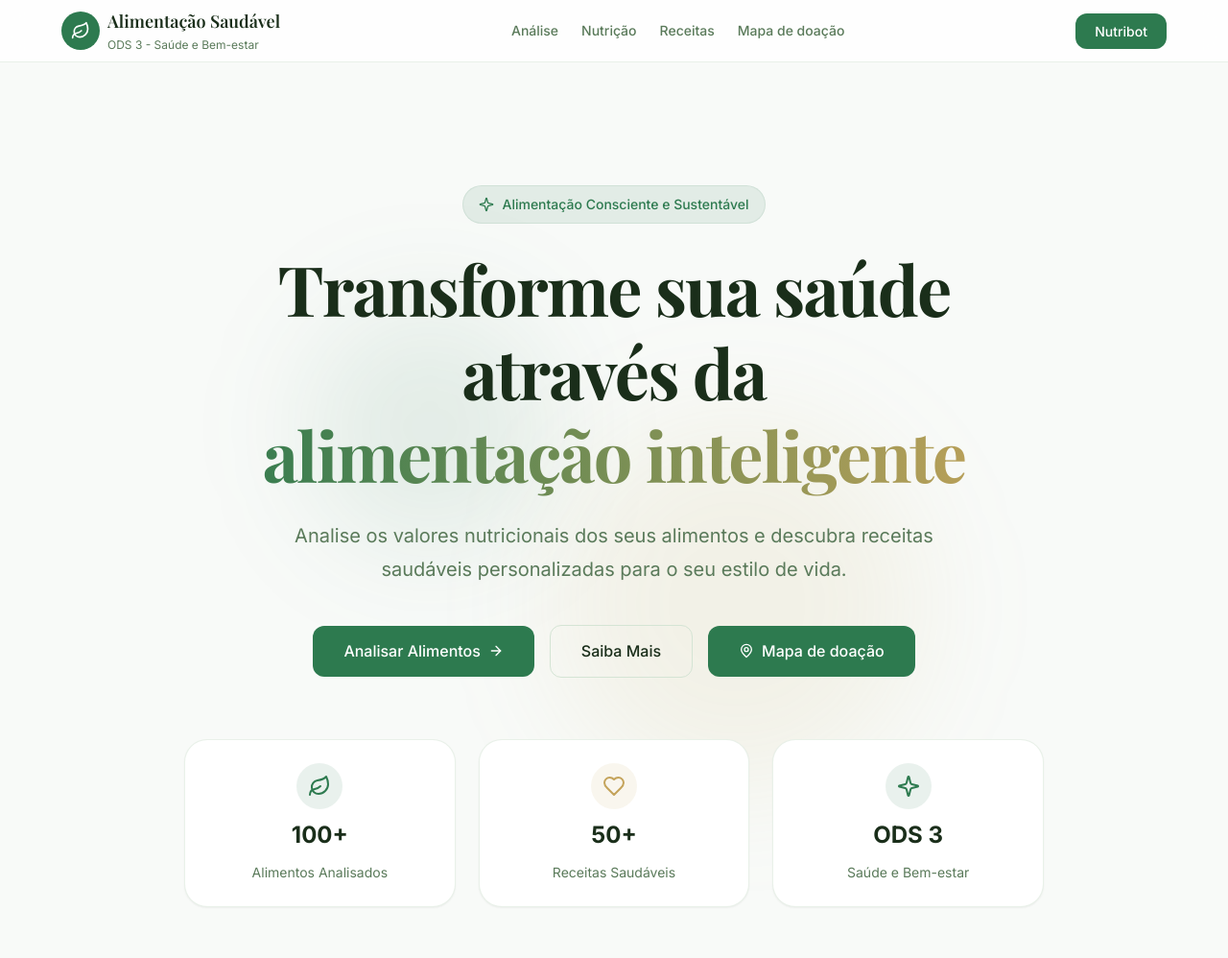
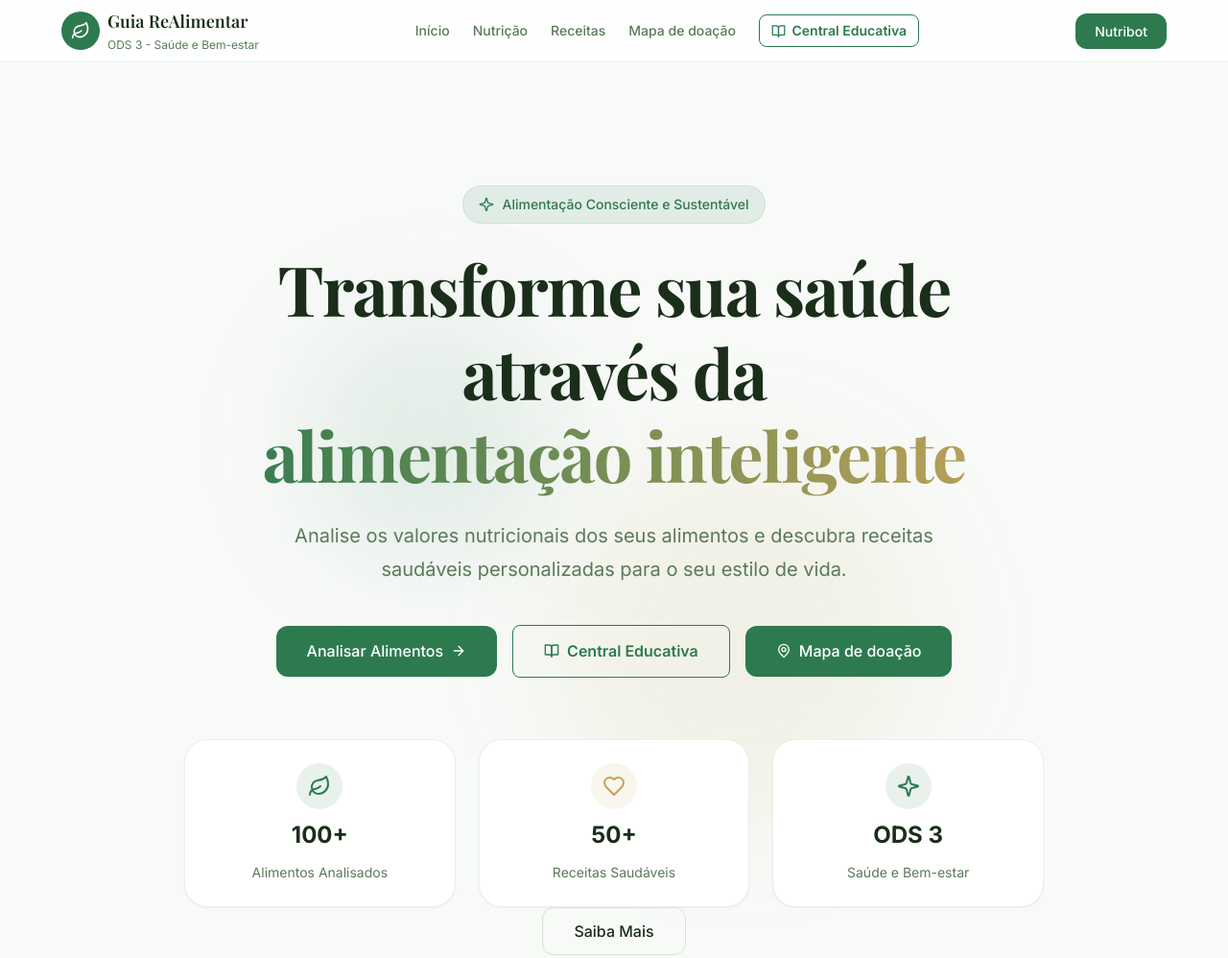
Before and after one commit to Danilocss13/trabalhoODS3.github.io, a plain HTML site: page index.html in a window 1280 px wide. Shown: the top 998 px of the page at 96% size. Drawn offline with nearby package versions, Linux system fonts and the light colour scheme.

Commit message:
Change title and update navigation links
Updated the title and footer text to reflect the new branding. Modified navigation links for smoother user experience.

```diff
--- a/index.html
+++ b/index.html
@@ -3,17 +3,62 @@
 <head>
   <meta charset="UTF-8">
   <meta name="viewport" content="width=device-width, initial-scale=1.0">
-  <title>ODS 3 - Alimentação Saudável</title>
+  <title>ODS 3 - Guia ReAlimentar</title>
   <meta name="description" content="Plataforma para análise nutricional e receitas saudáveis. Saúde e Bem-estar.">
   <link rel="preconnect" href="https://fonts.googleapis.com">
   <link rel="preconnect" href="https://fonts.gstatic.com" crossorigin>
   <link href="https://fonts.googleapis.com/css2?family=Inter:wght@400;500;600;700&family=Playfair+Display:wght@600;700&display=swap" rel="stylesheet">
   <link rel="stylesheet" href="styles.css">
+  <style>
+    /* Central Educativa button - hero */
+    .btn-educativo {
+      border-color: var(--primary, #2d7a4f);
+      color: var(--primary, #2d7a4f);
+      background: transparent;
+    }
+    .btn-educativo:hover {
+      background: var(--primary, #2d7a4f);
+      color: #fff;
+      border-color: var(--primary, #2d7a4f);
+    }
+    /* Central Educativa nav link highlight */
+    .nav-link-educativo {
+      color: var(--primary, #2d7a4f) !important;
+      font-weight: 600 !important;
+      border: 1px solid var(--primary, #2d7a4f);
+      border-radius: 0.5rem;
+      padding: 0.3rem 0.75rem;
+      transition: all 0.2s ease;
+    }
+    .nav-link-educativo:hover {
+      background: var(--primary, #2d7a4f);
+      color: #fff !important;
+    }
+    /* Central Educativa nav style for hero */
+    .btn-educativo-nav {
+      color: var(--primary, #2d7a4f) !important;
+      font-weight: 600 !important;
+      border: 1px solid var(--primary, #2d7a4f);
+      border-radius: 0.5rem;
+      padding: 0.875rem 2rem;
+      transition: all 0.2s ease;
+      display: inline-flex;
+      align-items: center;
+      gap: 0.5rem;
+      text-decoration: none;
+      font-size: 1rem;
+    }
+    .btn-educativo-nav:hover {
+      background: var(--primary, #2d7a4f);
+      color: #fff !important;
+    }
+  </style>
 </head>
 <body>
+  <div id="topo"></div>
   <header class="header" id="header">
     <div class="container header-content">
-      <a href="#header" class="logo">
+      <a href="#" class="logo" onclick="window.scrollTo({top:0,behavior:'smooth'}); return false;">
         <div class="logo-icon">
           <svg xmlns="http://www.w3.org/2000/svg" width="20" height="20" viewBox="0 0 24 24" fill="none" stroke="currentColor" stroke-width="2" stroke-linecap="round" stroke-linejoin="round">
             <path d="M11 20A7 7 0 0 1 9.8 6.1C15.5 5 17 4.48 19 2c1 2 2 4.18 2 8 0 5.5-4.78 10-10 10Z"/>
@@ -21,16 +66,22 @@
           </svg>
         </div>
         <div class="logo-text">
-          <span class="logo-title">Alimentação Saudável</span>
+          <span class="logo-title">Guia ReAlimentar</span>
           <span class="logo-subtitle">ODS 3 - Saúde e Bem-estar</span>
         </div>
       </a>
 
       <nav class="nav-desktop" id="nav-desktop">
-        <a href="#analise" class="nav-link">Análise</a>
+        <a href="#" class="nav-link" onclick="window.scrollTo({top:0,behavior:'smooth'}); return false;">Início</a>
         <a href="#nutricao" class="nav-link">Nutrição</a>
         <a href="#receitaSection" class="nav-link" onclick="document.getElementById('receitaSection').classList.remove('hidden'); setTimeout(()=>document.getElementById('receitaSection').scrollIntoView({behavior:'smooth'}),50); return false;">Receitas</a>
-        <a href="https://www.google.com/maps/d/viewer?mid=1vgsK-ALhD5v6qi2YB6Y8K-jVIBff9oA" target="_blank" rel="noopener noreferrer" class="nav-link">Mapa de doação</a>
+        <a href="mapa.html" class="nav-link">Mapa de doação</a>
+        <a href="educativo.html" class="nav-link nav-link-educativo">
+          <svg xmlns="http://www.w3.org/2000/svg" width="15" height="15" viewBox="0 0 24 24" fill="none" stroke="currentColor" stroke-width="2" stroke-linecap="round" stroke-linejoin="round" style="vertical-align:middle; margin-right:3px;">
+            <path d="M2 3h6a4 4 0 0 1 4 4v14a3 3 0 0 0-3-3H2z"/><path d="M22 3h-6a4 4 0 0 0-4 4v14a3 3 0 0 1 3-3h7z"/>
+          </svg>
+          Central Educativa
+        </a>
       </nav>
 
       <button class="btn btn-primary btn-desktop" id="nutribot-btn">Nutribot</button>
@@ -50,10 +101,11 @@
 
     <div class="mobile-menu hidden" id="mobile-menu">
       <nav class="mobile-nav">
-        <a href="#analise" class="mobile-nav-link">Análise</a>
+        <a href="#" class="mobile-nav-link" onclick="window.scrollTo({top:0,behavior:'smooth'}); return false;">Início</a>
         <a href="#nutricao" class="mobile-nav-link">Nutrição</a>
         <a href="#receitaSection" class="mobile-nav-link" onclick="document.getElementById('receitaSection').classList.remove('hidden'); setTimeout(()=>document.getElementById('receitaSection').scrollIntoView({behavior:'smooth'}),50); return false;">Receitas</a>
-        <a href="https://www.google.com/maps/d/viewer?mid=1vgsK-ALhD5v6qi2YB6Y8K-jVIBff9oA" target="_blank" rel="noopener noreferrer" class="mobile-nav-link">Mapa de doação</a>
+        <a href="mapa.html" class="mobile-nav-link">Mapa de doação</a>
+        <a href="educativo.html" class="mobile-nav-link">📚 Central Educativa</a>
         <button class="btn btn-primary btn-full" id="nutribot-btn-mobile">Nutribot</button>
       </nav>
     </div>
@@ -92,10 +144,13 @@
                 <path d="m12 5 7 7-7 7"/>
               </svg>
             </a>
-            <a href="#sobre" class="btn btn-outline btn-lg">
-              Saiba Mais
+            <a href="educativo.html" class="btn-educativo-nav">
+              <svg xmlns="http://www.w3.org/2000/svg" width="16" height="16" viewBox="0 0 24 24" fill="none" stroke="currentColor" stroke-width="2" stroke-linecap="round" stroke-linejoin="round">
+                <path d="M2 3h6a4 4 0 0 1 4 4v14a3 3 0 0 0-3-3H2z"/><path d="M22 3h-6a4 4 0 0 0-4 4v14a3 3 0 0 1 3-3h7z"/>
+              </svg>
+              Central Educativa
             </a>
-            <a href="https://www.google.com/maps/d/viewer?mid=1vgsK-ALhD5v6qi2YB6Y8K-jVIBff9oA" target="_blank" rel="noopener noreferrer" class="btn btn-primary btn-lg">
+            <a href="mapa.html" class="btn btn-primary btn-lg">
               <svg xmlns="http://www.w3.org/2000/svg" width="16" height="16" viewBox="0 0 24 24" fill="none" stroke="currentColor" stroke-width="2" stroke-linecap="round" stroke-linejoin="round">
                 <circle cx="12" cy="10" r="3"/>
                 <path d="M12 21.7C17.3 17 20 13 20 10a8 8 0 1 0-16 0c0 3 2.7 6.9 8 11.7z"/>
@@ -133,6 +188,12 @@
               <span class="stat-number">ODS 3</span>
               <span class="stat-label">Saúde e Bem-estar</span>
             </div>
+          </div>
+
+          <div class="hero-cta-bottom">
+            <button class="btn btn-outline btn-lg" onclick="window.scrollTo({top: document.body.scrollHeight, behavior: 'smooth'});">
+              Saiba Mais
+            </button>
           </div>
         </div>
       </div>
@@ -190,7 +251,7 @@
             <div id="tags" class="selected-foods"></div>
             <div id="analysis-message" class="analysis-message hidden"></div>
 
-            <button class="btn btn-primary btn-full btn-analyze" onclick="analisar()">
+            <button class="btn btn-primary btn-full btn-analyze btn-analyze-large" onclick="analisar()">
               <svg xmlns="http://www.w3.org/2000/svg" width="20" height="20" viewBox="0 0 24 24" fill="none" stroke="currentColor" stroke-width="2" stroke-linecap="round" stroke-linejoin="round">
                 <path d="M9.937 15.5A2 2 0 0 0 8.5 14.063l-6.135-1.582a.5.5 0 0 1 0-.962L8.5 9.936A2 2 0 0 0 9.937 8.5l1.582-6.135a.5.5 0 0 1 .963 0L14.063 8.5A2 2 0 0 0 15.5 9.937l6.135 1.581a.5.5 0 0 1 0 .964L15.5 14.063a2 2 0 0 0-1.437 1.437l-1.582 6.135a.5.5 0 0 1-.963 0z"/>
               </svg>
@@ -231,8 +292,12 @@
           </div>
 
           <div class="text-center mt-5">
-            <button id="btnReceita" class="btn btn-accent hidden" onclick="gerarReceita()">
-              🥗 Gerar receita saudável
+            <button id="btnReceita" class="btn btn-primary btn-lg btn-receita hidden" onclick="gerarReceita()">
+              <svg xmlns="http://www.w3.org/2000/svg" width="18" height="18" viewBox="0 0 24 24" fill="none" stroke="currentColor" stroke-width="2" stroke-linecap="round" stroke-linejoin="round">
+                <path d="M11 20A7 7 0 0 1 9.8 6.1C15.5 5 17 4.48 19 2c1 2 2 4.18 2 8 0 5.5-4.78 10-10 10Z"/>
+                <path d="M2 21c0-3 1.85-5.36 5.08-6C9.5 14.52 12 13 13 12"/>
+              </svg>
+              Gerar receita saudável
             </button>
           </div>
         </div>
@@ -259,7 +324,7 @@
                 <path d="M2 21c0-3 1.85-5.36 5.08-6C9.5 14.52 12 13 13 12"/>
               </svg>
             </div>
-            <span class="footer-logo-text">Alimentação Saudável</span>
+            <span class="footer-logo-text">Guia ReAlimentar</span>
           </a>
           <p class="footer-description">
             Promovendo saúde e bem-estar através da alimentação consciente. Parte dos Objetivos de Desenvolvimento Sustentável da ONU (ODS 3).
@@ -272,6 +337,7 @@
             <li><a href="#analise">Análise Nutricional</a></li>
             <li><a href="#nutricao">Tabela Nutricional</a></li>
             <li><a href="#sobre">Receitas Saudáveis</a></li>
+            <li><a href="educativo.html">Central Educativa</a></li>
           </ul>
         </div>
 
@@ -286,7 +352,7 @@
       </div>
 
       <div class="footer-bottom">
-        <p class="footer-copyright">© 2026 Alimentação Saudável. Todos os direitos reservados.</p>
+        <p class="footer-copyright">© 2026 Guia ReAlimentar. Todos os direitos reservados.</p>
         <div class="footer-credit">
           <h4 class="footer-credit-title">Desenvolvido por</h4>
           <ul class="developer-list">
```
